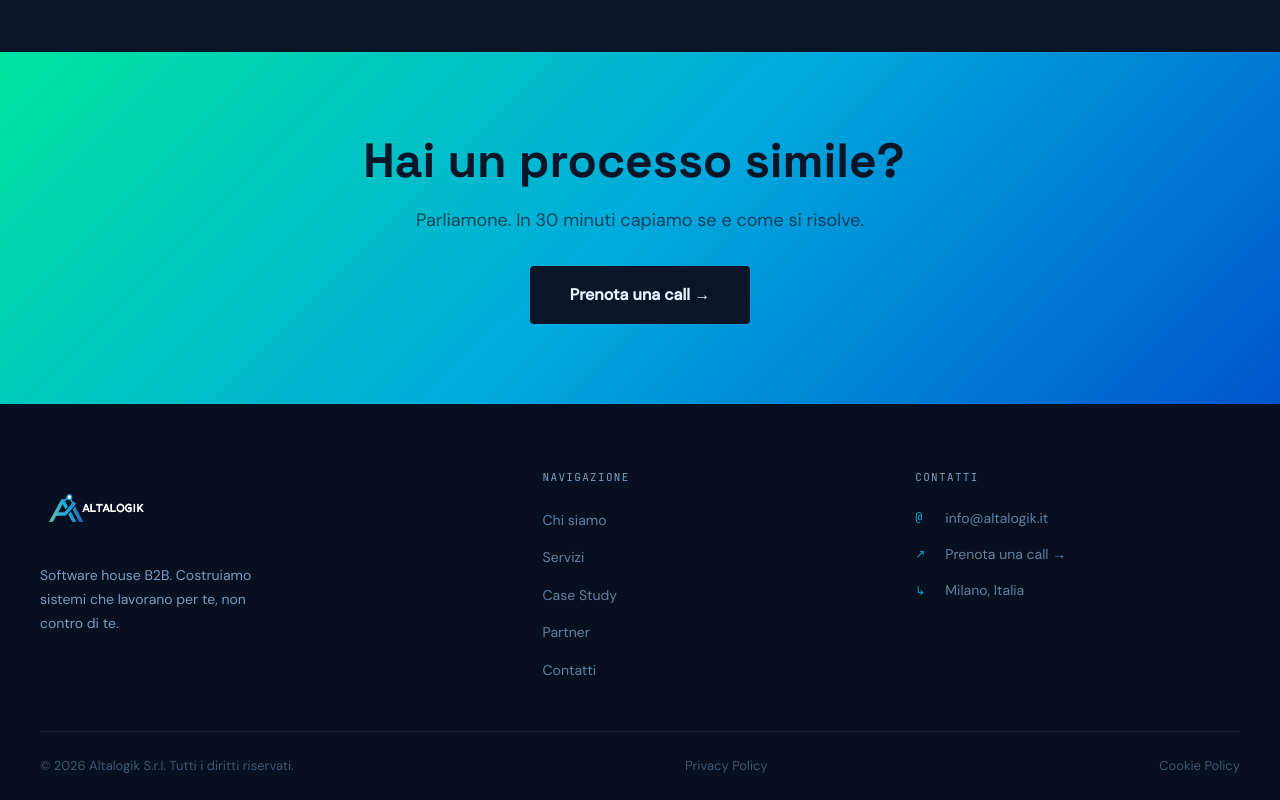
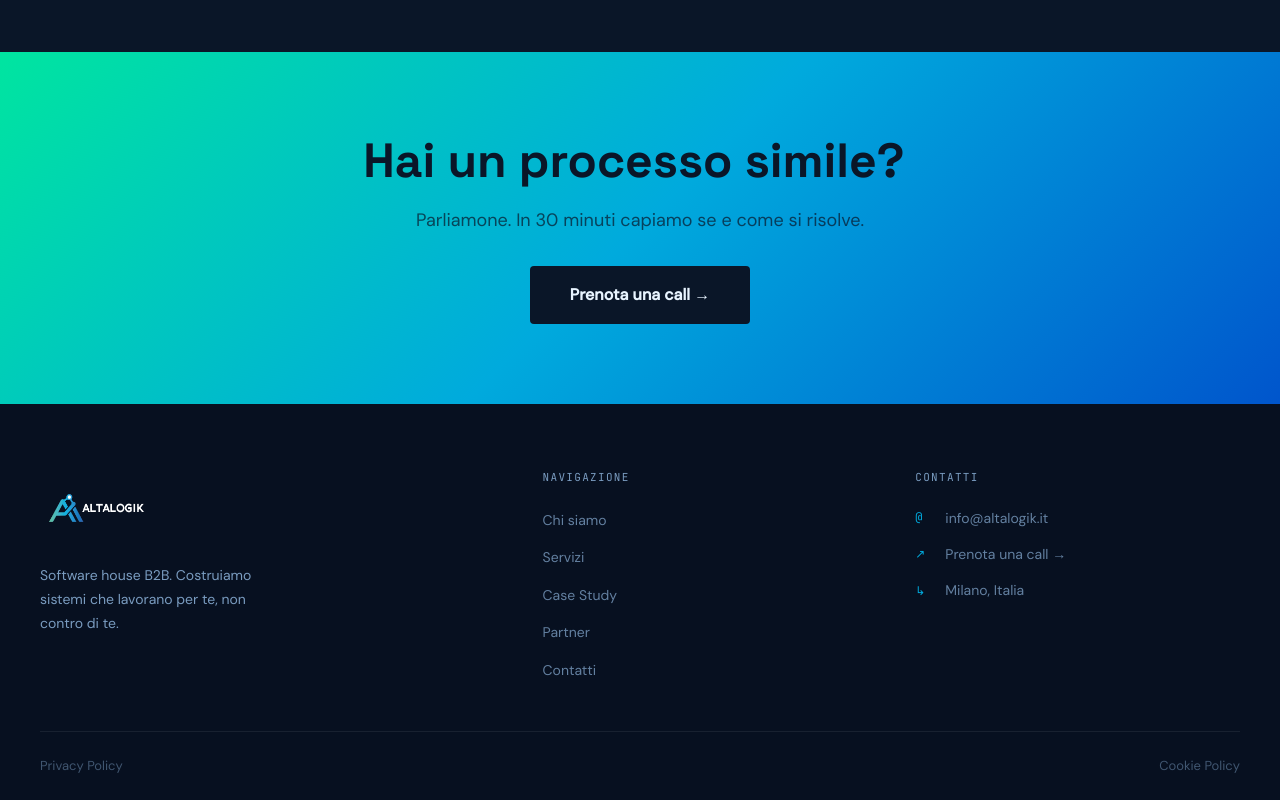
Before and after one commit to bdmediamain-maker/altalogik, a website: page case-study-01.html in a window 1280 px wide. Shown: the part 2359-3159 px from the top of the page. Drawn offline with Linux system fonts and the light colour scheme.

Commit message:
aggiornamenti sito

```diff
--- a/case-study-01.html
+++ b/case-study-01.html
@@ -169,7 +169,6 @@
         </div>
       </div>
       <div class="footer-bottom">
-        <span>© <script>document.write(new Date().getFullYear())</script> Altalogik S.r.l. Tutti i diritti riservati.</span>
         <a href="https://www.iubenda.com/privacy-policy/78964261" class="iubenda-white iubenda-noiframe iubenda-embed" title="Privacy Policy">Privacy Policy</a><script type="text/javascript">(function (w,d) {var loader = function () {var s = d.createElement("script"), tag = d.getElementsByTagName("script")[0]; s.src="https://cdn.iubenda.com/iubenda.js"; tag.parentNode.insertBefore(s,tag);}; if(w.addEventListener){w.addEventListener("load", loader, false);}else if(w.attachEvent){w.attachEvent("onload", loader);}else{w.onload = loader;}})(window, document);</script>
         <a href="https://www.iubenda.com/privacy-policy/78964261/cookie-policy" class="iubenda-white iubenda-noiframe iubenda-embed" title="Cookie Policy">Cookie Policy</a><script type="text/javascript">(function (w,d) {var loader = function () {var s = d.createElement("script"), tag = d.getElementsByTagName("script")[0]; s.src="https://cdn.iubenda.com/iubenda.js"; tag.parentNode.insertBefore(s,tag);}; if(w.addEventListener){w.addEventListener("load", loader, false);}else if(w.attachEvent){w.attachEvent("onload", loader);}else{w.onload = loader;}})(window, document);</script>
       </div>
```
Also changed, not shown: case-study-02.html (+0 -1 lines), case-study-03.html (+0 -1 lines), case-study-04.html (+0 -1 lines), case-study-05.html (+0 -1 lines), case-study.html (+0 -1 lines), chi-siamo.html (+0 -1 lines), contatti.html (+0 -1 lines), index.html (+0 -1 lines), partner.html (+0 -1 lines), servizi.html (+0 -1 lines).
